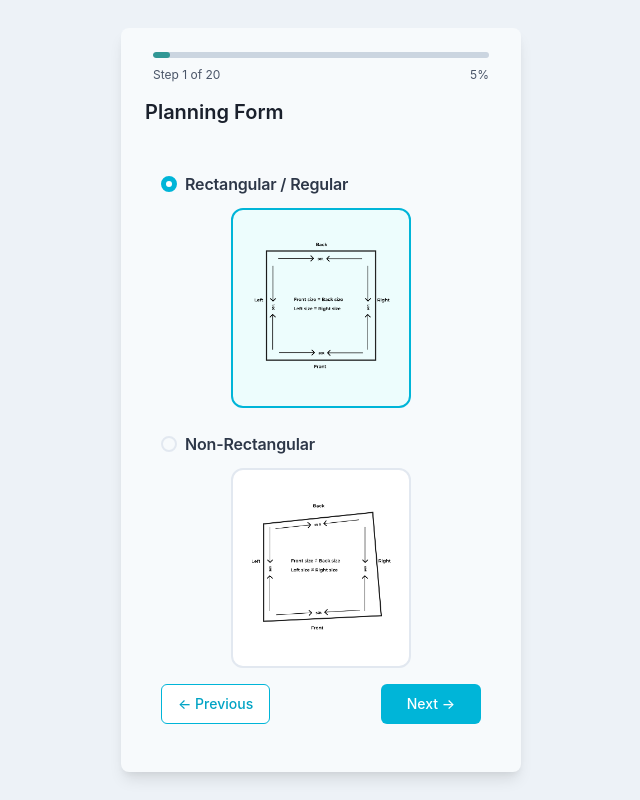
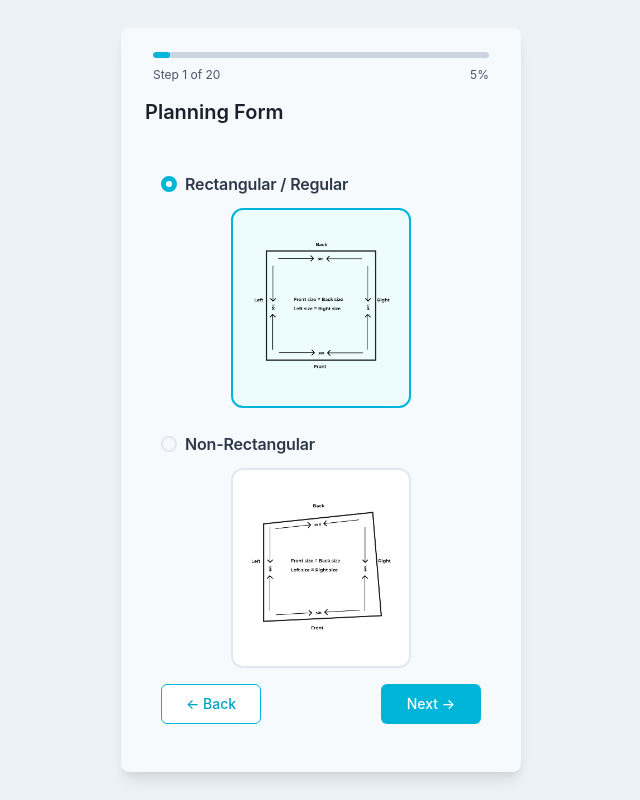
Before and after one commit to mmhkikadosawala-dev/mmh-multi-rs-form, a React (Create React App) app: page /planning in a window 1280 px wide. Shown: the whole page, without its empty margins (319-959 px from the left). Built offline with nearby package versions, Linux system fonts and the light colour scheme; no server answers.

Commit message:
11-11-2025 first page back button will show and stepbar color change

```diff
--- a/src/components/features/Planning/components/Step1PlotShape.jsx
+++ b/src/components/features/Planning/components/Step1PlotShape.jsx
@@ -1,4 +1,5 @@
 // src/features/Planning/components/Step1PlotShape.jsx
+import { useNavigate } from 'react-router-dom';
 import {
   Box,
   Flex,
@@ -13,6 +14,12 @@ import NonRectangular from "../../../../assets/Planning/Step1PlotShape/ir-rectun
 
 export default function Step1PlotShape({ formData, setFormData, onNext, onPrevious, onSubmit, isLastStep, isFirstStep }) {
   const handleAction = isLastStep ? onSubmit : onNext;
+  const navigate = useNavigate(); // hook to navigate programmatically
+
+  const onPreviousNavigate = () => {
+    // Navigate to the root route "/"
+    navigate('/');
+  };
 
   return (
     <Box
@@ -114,7 +121,7 @@ export default function Step1PlotShape({ formData, setFormData, onNext, onPrevio
       <Flex justify="space-between" gap={3}>
         {!isFirstStep && (
           <Button
-            onClick={onPrevious}
+            onClick={onPreviousNavigate}
             variant="solid"
             bg="white"
             color="cyan.600"
@@ -130,7 +137,7 @@ export default function Step1PlotShape({ formData, setFormData, onNext, onPrevio
               borderColor: "cyan.600",
             }}
           >
-            ← Previous
+            ← Back
           </Button>
         )}
 
--- a/src/components/features/Planning/pages/PlanningFormPage.jsx
+++ b/src/components/features/Planning/pages/PlanningFormPage.jsx
@@ -174,7 +174,7 @@ export default function PlanningFormPage() {
           >
             <Box
               h="100%"
-              bg="teal.500"
+              bg="cyan.500"
               borderRadius="full"
               transition="width 0.3s ease"
               width={`${((step + 1) / steps.length) * 100}%`}
```
